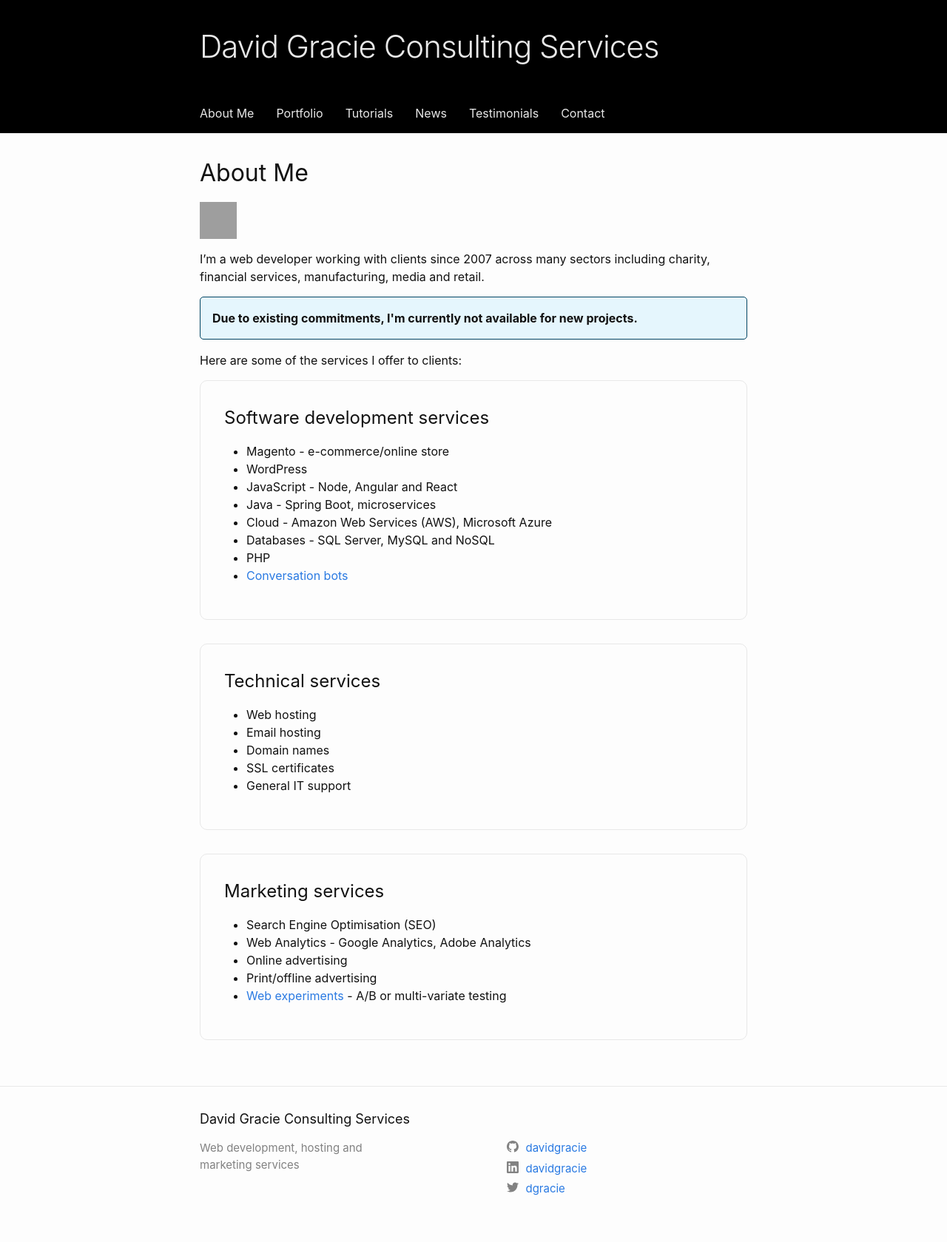
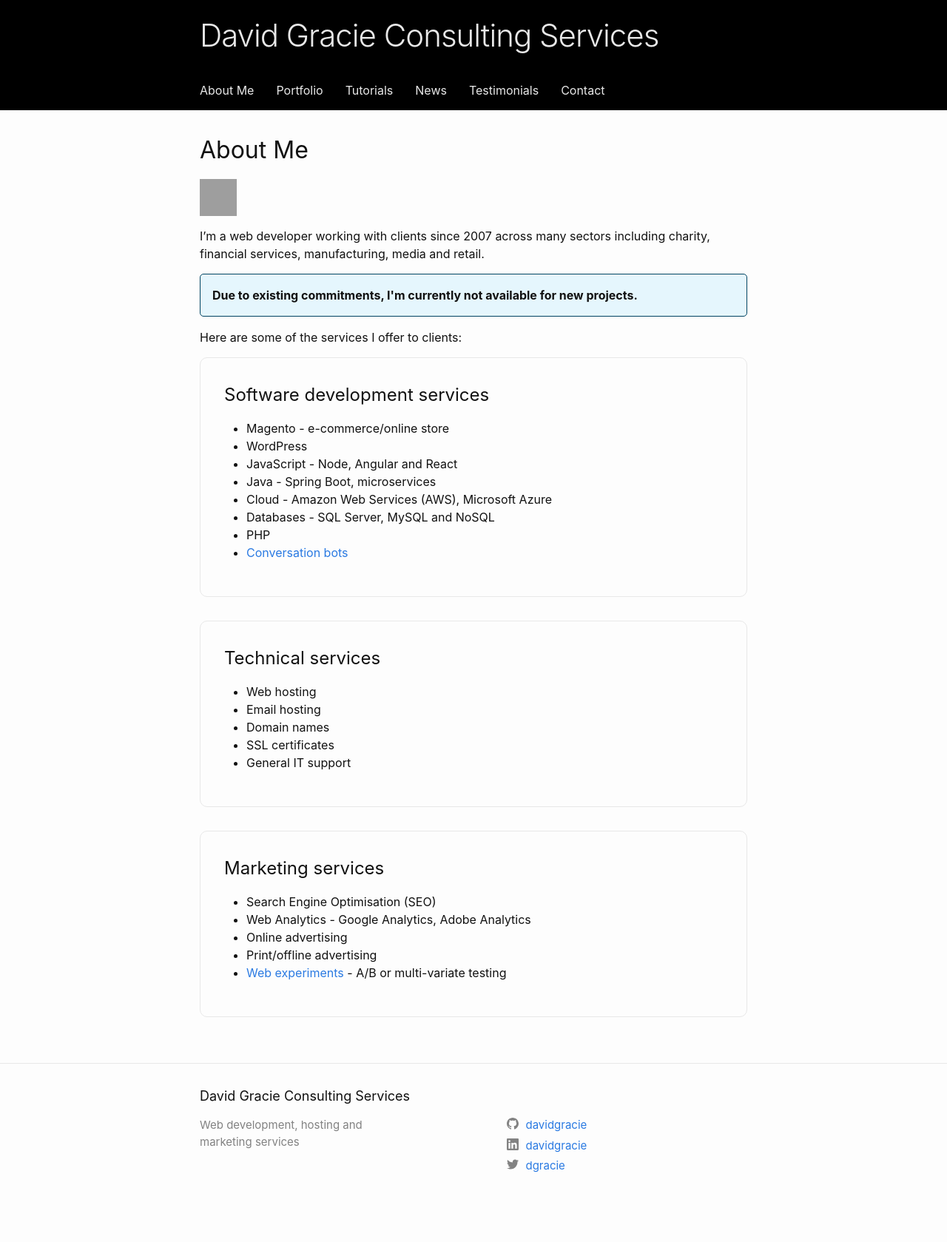
Before and after one commit to davidgracie/davidgracie.github.io, a Jekyll site: the page built from index.markdown, in a window 1280 px wide. Shown: the whole page at 74% size. Built offline with Jekyll 4.4.1, drawn with Linux system fonts in a browser that asks for light colours; after the commit the page ends 1648 px from its top, so only the background shows below that; grey boxes are pictures that could not be loaded.

Commit message:
Fixes spacing on header

```diff
--- a/_sass/minima/_layout.scss
+++ b/_sass/minima/_layout.scss
@@ -12,7 +12,7 @@
 .site-title {
   @include relative-font-size(2.625);
   font-weight: 300;
-  line-height: $base-line-height * $base-font-size * 5.25;
+  padding: 1rem 0;
   letter-spacing: -1px;
   margin-bottom: 0;
   float: left;
@@ -51,7 +51,7 @@
 
   @include media-query($on-palm) {
     position: absolute;
-    top: 9px;
+    top: 13px;
     right: $spacing-unit / 2;
     background-color: $background-color;
     border: 1px solid $grey-color-light;
```
